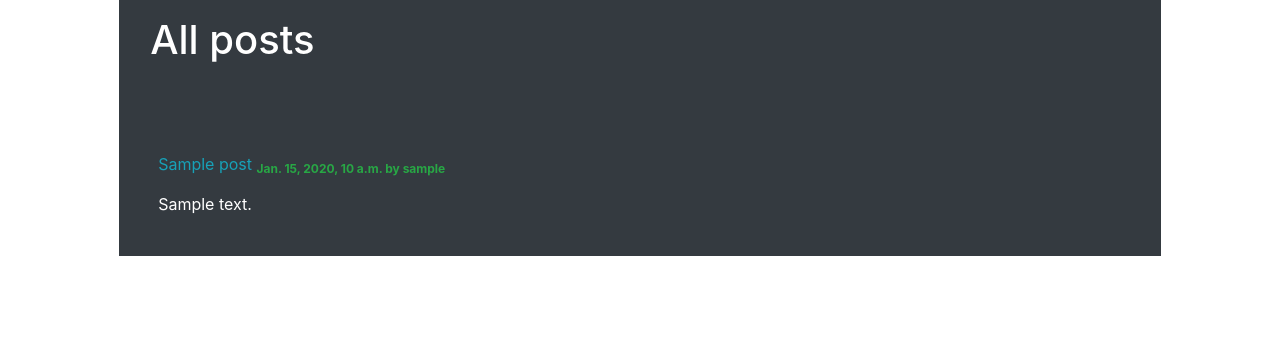
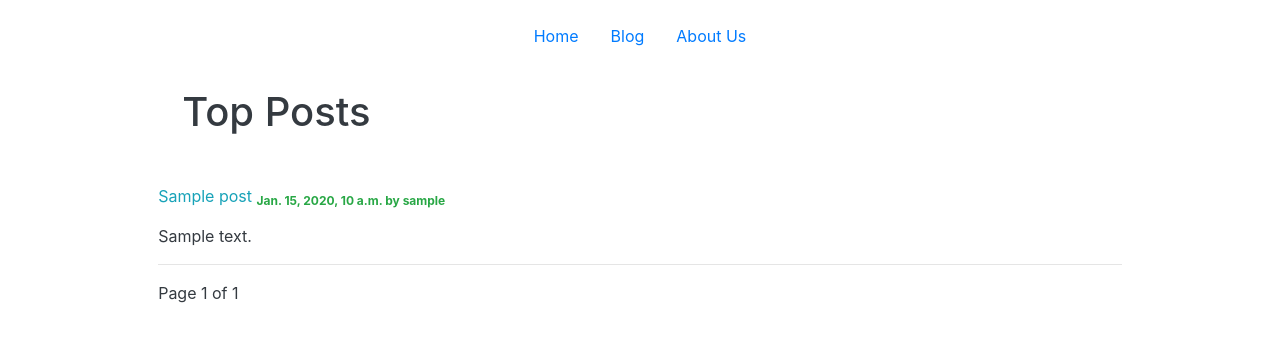
Before and after one commit to 4k45hv3rm4/web_blog, a Django app: page /blog/ in a window 1280 px wide. Shown: the top 342 px of the page. Run offline with Django 3.2, Linux system fonts and the light colour scheme; tables that the repository leaves empty hold one stand-in row (values such as "Sample post"); some libraries are stand-ins or nearby versions.

Commit message:
added pagination to the posts_list

```diff
--- a/my_site/blog/views.py
+++ b/my_site/blog/views.py
@@ -1,10 +1,24 @@
 from django.shortcuts import render
+from django.core.paginator import Paginator, PageNotAnInteger, EmptyPage
 from .models import Post
 from django.shortcuts import render, get_object_or_404
 
 def post_list(request):
     posts = Post.published.all()
-    return render(request, 'blog/post_list.html', {'posts':posts})
+
+    paginator = Paginator(posts, 3) #3 posts per page
+    page = request.GET.get('page')
+
+    try:
+        posts=paginator.page(page)
+    except PageNotAnInteger:
+        posts = paginator.page(1)
+    except EmptyPage:
+        posts = paginator.page(paginator.num_pages)
+    return render(request,
+                    'blog/post_list.html',
+                    {'page':page,
+                    'posts':posts})
 
 def post_detail(request, year, month, day, post):
     post = get_object_or_404(Post, slug=post,
--- a/my_site/templates/blog/base.html
+++ b/my_site/templates/blog/base.html
@@ -13,6 +13,13 @@
   <body>
 
     <div class="container-fluid ">
+
+        <nav class="nav p-3 justify-content-center">
+            <a href="" class="nav-link btn-link">Home</a>
+            <a href="" class="nav-link btn-link">Blog</a>
+            <a href="" class="nav-link btn-link">About Us</a>
+            <!-- <a href="" class="nav-link btn-link">Home</a> -->
+        </nav>
             <!-- <h1>Posts</h1> -->
         {% block content %}
 
--- /dev/null
+++ b/my_site/templates/blog/pagination.html
@@ -0,0 +1,13 @@
+<div class="pagination">
+    <span class="step-links">
+        {% if page.has_previous %}
+        <a href="?page={{page.previous_page_number}}">Previous</a>
+        {% endif %}
+        <span class="current">
+            Page {{page.number}} of {{page.paginator.num_pages}}
+        </span>
+        {% if page.has_next %}
+            <a href="?page={{page.next_page_number}}">Next</a>
+        {% endif %}
+    </span>
+</div>
--- a/my_site/templates/blog/post_detail.html
+++ b/my_site/templates/blog/post_detail.html
@@ -5,7 +5,7 @@
 
 {% block content %}
     {% if post %}
-    <div class="col-lg-10 offset-lg-1 bg-dark text-white">
+    <div class="col-lg-10 offset-lg-1 bg-white text-dark">
         <h2 class="p-2 text-info">{{post.title}}</h2>
 
         <div class="container mt-5 p-4">
--- a/my_site/templates/blog/post_list.html
+++ b/my_site/templates/blog/post_list.html
@@ -1,15 +1,17 @@
 {% extends 'blog/base.html' %}
 
         {% block content %}
-            <div class="col-lg-10 offset-lg-1 bg-dark text-white">
-            <h1 class="p-3">All   posts</h1>
-            <div class="container mt-5 p-4">
+            <div class="col-lg-10 offset-lg-1 bg-white text-dark pt-3">
+            <h1 class="px-5">Top Posts</h1>
+            <div class="container mt-4 p-4">
             {% for post in posts%}
                <a href="{{post.get_absolute_url}}" class="btn-link text-decoration-none text-info ">{{post.title}}</a>
-
                <strong class="text-success"><sub>{{post.publish}} by {{post.author}} </sub></strong>
                <p>{{ post.body|truncatewords:30|linebreaks }}</p>
-            {% endfor %}
+               <hr>
+                {% endfor %}
+                    {% include 'blog/pagination.html' with page=posts%}
+                </div>
+
             </div>
-        </div>
         {% endblock %}
```
